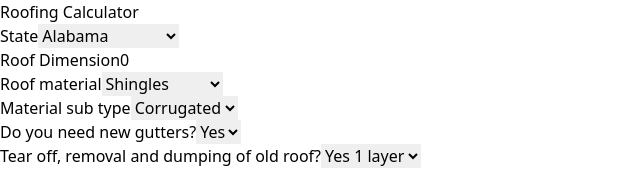
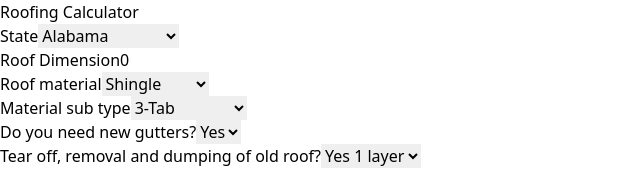
Before and after one commit to lmigonzalez/roof-calculator, a React (Vite) app: page / in a window 1280 px wide. Shown: the top 170 px of the page, without its empty margins (0-640 px from the left). Built offline with nearby package versions, Linux system fonts and the light colour scheme.

Commit message:
logic simple

```diff
--- a/src/App.tsx
+++ b/src/App.tsx
@@ -9,7 +9,12 @@ function App() {
 
   function getFinalValue(value: formValuesTypes) {
     setFinalValue(
-      Calculate(value.roofMaterial, parseInt(value.dimensions), value.state)
+      Calculate(
+        value.roofMaterial,
+        parseInt(value.dimensions),
+        value.state,
+        value.subMaterial
+      )
     );
     setShowResult(true);
   }
--- a/src/components/Form.tsx
+++ b/src/components/Form.tsx
@@ -1,6 +1,7 @@
-import React, { useState } from "react";
+import React, { useEffect, useState } from "react";
 import { prices } from "../data/materialsPrice";
 import { states } from "../data/states";
+import { pric } from "../data/prices";
 
 interface Props {
   getValue: (value: formValuesTypes) => void;
@@ -19,50 +20,11 @@ export type formValuesTypes = {
 };
 
 const Form: React.FC<Props> = ({ getValue }) => {
-  const roofMaterials = [
-    {
-      value: "shingles",
-      text: "Shingles",
-    },
-    {
-      value: "tiles",
-      text: "Tiles",
-    },
-    {
-      value: "metal",
-      text: "Metal",
-    },
-    {
-      value: "fibre-glass",
-      text: "Fibre Glass",
-    },
-
-    {
-      value: "fibre-cement",
-      text: "Fibre Cement",
-    },
-  ];
-
-  const materialSubType = [
-    {
-      value: "corrugated",
-      text: "Corrugated",
-    },
-    {
-      value: "shake",
-      text: "Shake",
-    },
-    {
-      value: "slate",
-      text: "Slate",
-    },
-  ];
-
   const initialValues = {
     state: "Alabama",
     dimensions: "0",
-    roofMaterial: "shingles",
-    subMaterial: "corrugated",
+    roofMaterial: "Shingle",
+    subMaterial: "3-Tab",
     newGutters: "yes",
     oldRoof: "one-layer",
     stories: "1",
@@ -72,6 +34,14 @@ const Form: React.FC<Props> = ({ getValue }) => {
   };
 
   const [formValues, setFormValues] = useState(initialValues);
+  const roofMaterials = Object.keys(pric);
+  const matSubType = Object.keys(
+    pric[
+      (formValues.roofMaterial ||
+        initialValues.roofMaterial) as keyof typeof pric
+    ]
+  );
+  console.log(matSubType);
 
   function handleSubmit(e: any) {
     e.preventDefault();
@@ -138,8 +108,8 @@ const Form: React.FC<Props> = ({ getValue }) => {
           >
             {roofMaterials.map((item, index) => {
               return (
-                <option key={index} value={item.value}>
-                  {item.text}
+                <option key={index} value={item}>
+                  {item}
                 </option>
               );
             })}
@@ -155,10 +125,10 @@ const Form: React.FC<Props> = ({ getValue }) => {
             value={formValues.subMaterial}
             onChange={handleChange}
           >
-            {materialSubType.map((item, index) => {
+            {matSubType.map((item, index) => {
               return (
-                <option key={index} value={item.value}>
-                  {item.text}
+                <option key={index} value={item}>
+                  {item}
                 </option>
               );
             })}
--- a/src/data/materialsPrice.tsx
+++ b/src/data/materialsPrice.tsx
@@ -1,352 +1,352 @@
 export const prices = {
-  "Alabama": {
-    "shingles": 2.90,
-    "tiles": 4.85,
-    "metal": 4.10,
-    "fibre glass": 3.30,
-    "fibre cement": 3.70
+  Alabama: {
+    shingles: 2.9,
+    tiles: 4.85,
+    metal: 4.1,
+    "fibre glass": 3.3,
+    "fibre cement": 3.7,
   },
-  "Alaska": {
-    "shingles": 3.30,
-    "tiles": 5.25,
-    "metal": 4.50,
+  Alaska: {
+    shingles: 3.3,
+    tiles: 5.25,
+    metal: 4.5,
     "fibre glass": 3.85,
-    "fibre cement": 4.35
+    "fibre cement": 4.35,
   },
-  "Arizona": {
-    "shingles": 3.05,
-    "tiles": 5.05,
-    "metal": 3.90,
+  Arizona: {
+    shingles: 3.05,
+    tiles: 5.05,
+    metal: 3.9,
     "fibre glass": 3.15,
-    "fibre cement": 3.55
+    "fibre cement": 3.55,
   },
-  "Arkansas": {
-    "shingles": 2.75,
-    "tiles": 4.65,
-    "metal": 3.90,
+  Arkansas: {
+    shingles: 2.75,
+    tiles: 4.65,
+    metal: 3.9,
     "fibre glass": 3.05,
-    "fibre cement": 3.45
+    "fibre cement": 3.45,
   },
-  "California": {
-    "shingles": 3.60,
-    "tiles": 5.95,
-    "metal": 4.75,
+  California: {
+    shingles: 3.6,
+    tiles: 5.95,
+    metal: 4.75,
     "fibre glass": 3.85,
-    "fibre cement": 4.30
+    "fibre cement": 4.3,
   },
-  "Colorado": {
-    "shingles": 3.35,
-    "tiles": 5.70,
-    "metal": 4.55,
+  Colorado: {
+    shingles: 3.35,
+    tiles: 5.7,
+    metal: 4.55,
     "fibre glass": 3.65,
-    "fibre cement": 4.10
+    "fibre cement": 4.1,
   },
-  "Connecticut": {
-    "shingles": 3.35,
-    "tiles": 5.75,
-    "metal": 4.55,
-    "fibre glass": 3.60,
-    "fibre cement": 4.05
+  Connecticut: {
+    shingles: 3.35,
+    tiles: 5.75,
+    metal: 4.55,
+    "fibre glass": 3.6,
+    "fibre cement": 4.05,
   },
-  "Delaware": {
-    "shingles": 3.00,
-    "tiles": 5.00,
-    "metal": 4.10,
-    "fibre glass": 3.30,
-    "fibre cement": 3.70
+  Delaware: {
+    shingles: 3.0,
+    tiles: 5.0,
+    metal: 4.1,
+    "fibre glass": 3.3,
+    "fibre cement": 3.7,
   },
-  "Florida": {
-    "shingles": 3.05,
-    "tiles": 5.15,
-    "metal": 4.35,
+  Florida: {
+    shingles: 3.05,
+    tiles: 5.15,
+    metal: 4.35,
     "fibre glass": 3.45,
-    "fibre cement": 3.85
+    "fibre cement": 3.85,
   },
-  "Georgia": {
-    "shingles":31.2,
-    "tiles": 4.75,
-    "metal": 3.75,
-    "fibre glass": 3.50,
-    "fibre cement": 4.25
+  Georgia: {
+    shingles: 31.2,
+    tiles: 4.75,
+    metal: 3.75,
+    "fibre glass": 3.5,
+    "fibre cement": 4.25,
   },
-  "Hawaii": {
-    "shingles": 4.25,
-    "tiles": 6.25,
-    "metal": 5.00,
-    "fibre glass": 4.50,
-    "fibre cement": 5.50
+  Hawaii: {
+    shingles: 4.25,
+    tiles: 6.25,
+    metal: 5.0,
+    "fibre glass": 4.5,
+    "fibre cement": 5.5,
   },
-  "Idaho": {
-    "shingles": 3.50,
-    "tiles": 5.25,
-    "metal": 4.25,
+  Idaho: {
+    shingles: 3.5,
+    tiles: 5.25,
+    metal: 4.25,
     "fibre glass": 3.75,
-    "fibre cement": 4.50
+    "fibre cement": 4.5,
   },
-  "Illinois": {
-    "shingles": 3.75,
-    "tiles": 5.50,
-    "metal": 4.25,
-    "fibre glass": 4.00,
-    "fibre cement": 4.75
+  Illinois: {
+    shingles: 3.75,
+    tiles: 5.5,
+    metal: 4.25,
+    "fibre glass": 4.0,
+    "fibre cement": 4.75,
   },
-  "Indiana": {
-    "shingles": 3.50,
-    "tiles": 5.25,
-    "metal": 4.00,
+  Indiana: {
+    shingles: 3.5,
+    tiles: 5.25,
+    metal: 4.0,
     "fibre glass": 3.75,
-    "fibre cement": 4.50
+    "fibre cement": 4.5,
   },
-  "Iowa": {
-    "shingles": 3.75,
-    "tiles": 5.50,
-    "metal": 4.25,
-    "fibre glass": 4.00,
-    "fibre cement": 4.75
+  Iowa: {
+    shingles: 3.75,
+    tiles: 5.5,
+    metal: 4.25,
+    "fibre glass": 4.0,
+    "fibre cement": 4.75,
   },
-  "Kansas": {
-    "shingles": 3.50,
-    "tiles": 5.25,
-    "metal": 4.00,
+  Kansas: {
+    shingles: 3.5,
+    tiles: 5.25,
+    metal: 4.0,
     "fibre glass": 3.75,
-    "fibre cement": 4.50
+    "fibre cement": 4.5,
   },
-  "Kentucky": {
-    "shingles": 3.50,
-    "tiles": 5.25,
-    "metal": 4.00,
+  Kentucky: {
+    shingles: 3.5,
+    tiles: 5.25,
+    metal: 4.0,
     "fibre glass": 3.75,
-    "fibre cement": 4.50
+    "fibre cement": 4.5,
   },
-  "Louisiana": {
-    "shingles": 3.75,
-    "tiles": 5.50,
-    "metal": 4.25,
-    "fibre glass": 4.00,
-    "fibre cement": 4.75
+  Louisiana: {
+    shingles: 3.75,
+    tiles: 5.5,
+    metal: 4.25,
+    "fibre glass": 4.0,
+    "fibre cement": 4.75,
   },
-  "Maine": {
-    "shingles": 4.00,
-    "tiles": 5.75,
-    "metal": 4.50,
+  Maine: {
+    shingles: 4.0,
+    tiles: 5.75,
+    metal: 4.5,
     "fibre glass": 4.25,
-    "fibre cement": 5.00
+    "fibre cement": 5.0,
   },
-  "Maryland": {
-    "shingles": 3.75,
-    "tiles": 5.50,
-    "metal": 4.25,
-    "fibre glass": 4.00,
-    "fibre cement": 4.75
+  Maryland: {
+    shingles: 3.75,
+    tiles: 5.5,
+    metal: 4.25,
+    "fibre glass": 4.0,
+    "fibre cement": 4.75,
   },
-  "Massachusetts": {
-    "Shingles": 2.15,
-    "Tiles": 5.75,
-    "Metal": 3.75,
-    "Fiberglass": 295,
-    "Fibre cement": 3.85
+  Massachusetts: {
+    Shingles: 2.15,
+    Tiles: 5.75,
+    Metal: 3.75,
+    Fiberglass: 295,
+    "Fibre cement": 3.85,
   },
-  "Michigan": {
-    "Shingles": 2.30,
-    "Tiles": 6.50,
-    "Metal": 4.20,
-    "Fiberglass": 315,
-    "Fibre cement": 3.95
+  Michigan: {
+    Shingles: 2.3,
+    Tiles: 6.5,
+    Metal: 4.2,
+    Fiberglass: 315,
+    "Fibre cement": 3.95,
   },
-  "Minnesota": {
-    "Shingles": 1.95,
-    "Tiles": 5.75,
-    "Metal": 3.80,
-    "Fiberglass": 290,
-    "Fibre cement": 3.60
+  Minnesota: {
+    Shingles: 1.95,
+    Tiles: 5.75,
+    Metal: 3.8,
+    Fiberglass: 290,
+    "Fibre cement": 3.6,
   },
-  "Mississippi": {
-    "Shingles": 1.95,
-    "Tiles": 5.40,
-    "Metal": 3.40,
-    "Fiberglass": 265,
-    "Fibre cement": 3.40
+  Mississippi: {
+    Shingles: 1.95,
+    Tiles: 5.4,
+    Metal: 3.4,
+    Fiberglass: 265,
+    "Fibre cement": 3.4,
   },
-  "Missouri": {
-    "Shingles": 2.00,
-    "Tiles": 5.50,
-    "Metal": 3.65,
-    "Fiberglass": 285,
-    "Fibre cement": 3.65
+  Missouri: {
+    Shingles: 2.0,
+    Tiles: 5.5,
+    Metal: 3.65,
+    Fiberglass: 285,
+    "Fibre cement": 3.65,
   },
-  "Montana": {
-    "Shingles": 2.10,
-    "Tiles": 6.50,
-    "Metal": 4.00,
-    "Fiberglass": 300,
-    "Fibre cement": 3.80
+  Montana: {
+    Shingles: 2.1,
+    Tiles: 6.5,
+    Metal: 4.0,
+    Fiberglass: 300,
+    "Fibre cement": 3.8,
   },
-  "Nebraska": {
-    "Shingles": 1.95,
-    "Tiles": 5.95,
-    "Metal": 3.90,
-    "Fiberglass": 295,
-    "Fibre cement": 3.75
+  Nebraska: {
+    Shingles: 1.95,
+    Tiles: 5.95,
+    Metal: 3.9,
+    Fiberglass: 295,
+    "Fibre cement": 3.75,
   },
-  "Nevada": {
-    "Shingles": 2.20,
-    "Tiles": 6.50,
-    "Metal": 4.25,
-    "Fiberglass": 320,
-    "Fibre cement": 4.05
+  Nevada: {
+    Shingles: 2.2,
+    Tiles: 6.5,
+    Metal: 4.25,
+    Fiberglass: 320,
+    "Fibre cement": 4.05,
   },
   "New Hampshire": {
-    "Shingles": 2.20,
-    "Tiles": 6.25,
-    "Metal": 4.00,
-    "Fiberglass": 310,
-    "Fibre cement": 3.90
+    Shingles: 2.2,
+    Tiles: 6.25,
+    Metal: 4.0,
+    Fiberglass: 310,
+    "Fibre cement": 3.9,
   },
   "New Jersey": {
-    "shingles": 2.90,
-    "tiles": 4.72,
-    "metal": 4.24,
+    shingles: 2.9,
+    tiles: 4.72,
+    metal: 4.24,
     "fibre glass": 2.96,
-    "fibre cement": 3.68
+    "fibre cement": 3.68,
   },
   "New Mexico": {
-    "shingles": 2.77,
-    "tiles": 4.25,
-    "metal": 3.85,
+    shingles: 2.77,
+    tiles: 4.25,
+    metal: 3.85,
     "fibre glass": 2.82,
-    "fibre cement": 3.53
+    "fibre cement": 3.53,
   },
   "New York": {
-    "shingles": 3.03,
-    "tiles": 4.97,
-    "metal": 4.46,
+    shingles: 3.03,
+    tiles: 4.97,
+    metal: 4.46,
     "fibre glass": 3.11,
-    "fibre cement": 3.87
+    "fibre cement": 3.87,
   },
   "North Carolina": {
-    "shingles": 2.74,
-    "tiles": 4.56,
-    "metal": 4.11,
+    shingles: 2.74,
+    tiles: 4.56,
+    metal: 4.11,
     "fibre glass": 2.86,
-    "fibre cement": 3.57
+    "fibre cement": 3.57,
   },
   "North Dakota": {
-    "shingles": 2.76,
-    "tiles": 4.58,
-    "metal": 4.13,
+    shingles: 2.76,
+    tiles: 4.58,
+    metal: 4.13,
     "fibre glass": 2.88,
-    "fibre cement": 3.60
+    "fibre cement": 3.6,
   },
-  "Ohio": {
-    "shingles": 2.78,
-    "tiles": 4.59,
-    "metal": 4.14,
+  Ohio: {
+    shingles: 2.78,
+    tiles: 4.59,
+    metal: 4.14,
     "fibre glass": 2.88,
-    "fibre cement": 3.58
+    "fibre cement": 3.58,
   },
-  "Oklahoma": {
-    "shingles": 2.67,
-    "tiles": 4.45,
-    "metal": 4.02,
+  Oklahoma: {
+    shingles: 2.67,
+    tiles: 4.45,
+    metal: 4.02,
     "fibre glass": 2.79,
-    "fibre cement": 3.50
+    "fibre cement": 3.5,
   },
-  "Oregon": {
-    "shingles": 3.07,
-    "tiles": 4.99,
-    "metal": 4.48,
+  Oregon: {
+    shingles: 3.07,
+    tiles: 4.99,
+    metal: 4.48,
     "fibre glass": 3.12,
-    "fibre cement": 3.89
+    "fibre cement": 3.89,
   },
-  "Pennsylvania": {
-    "shingles": 3.20,
-    "tiles": 5.80,
-    "metal": 4.50,
-    "fibre glass": 3.50,
-    "fibre cement": 4.00
+  Pennsylvania: {
+    shingles: 3.2,
+    tiles: 5.8,
+    metal: 4.5,
+    "fibre glass": 3.5,
+    "fibre cement": 4.0,
   },
   "Rhode Island": {
-    "shingles": 3.50,
-    "tiles": 6.20,
-    "metal": 4.80,
-    "fibre glass": 3.80,
-    "fibre cement": 4.20
+    shingles: 3.5,
+    tiles: 6.2,
+    metal: 4.8,
+    "fibre glass": 3.8,
+    "fibre cement": 4.2,
   },
   "South Carolina": {
-    "shingles": 2.90,
-    "tiles": 5.30,
-    "metal": 4.20,
-    "fibre glass": 3.20,
-    "fibre cement": 3.70
+    shingles: 2.9,
+    tiles: 5.3,
+    metal: 4.2,
+    "fibre glass": 3.2,
+    "fibre cement": 3.7,
   },
   "South Dakota": {
-    "shingles": 2.80,
-    "tiles": 5.10,
-    "metal": 4.00,
-    "fibre glass": 3.00,
-    "fibre cement": 3.60
+    shingles: 2.8,
+    tiles: 5.1,
+    metal: 4.0,
+    "fibre glass": 3.0,
+    "fibre cement": 3.6,
   },
-  "Tennessee": {
-    "shingles": 2.90,
-    "tiles": 5.40,
-    "metal": 4.30,
-    "fibre glass": 3.30,
-    "fibre cement": 3.80
+  Tennessee: {
+    shingles: 2.9,
+    tiles: 5.4,
+    metal: 4.3,
+    "fibre glass": 3.3,
+    "fibre cement": 3.8,
   },
-  "Texas": {
-    "shingles": 3.20,
-    "tiles": 5.90,
-    "metal": 4.60,
-    "fibre glass": 3.60,
-    "fibre cement": 4.10
+  Texas: {
+    shingles: 3.2,
+    tiles: 5.9,
+    metal: 4.6,
+    "fibre glass": 3.6,
+    "fibre cement": 4.1,
   },
-  "Utah": {
-    "shingles": 3.10,
-    "tiles": 5.70,
-    "metal": 4.40,
-    "fibre glass": 3.40,
-    "fibre cement": 3.90
+  Utah: {
+    shingles: 3.1,
+    tiles: 5.7,
+    metal: 4.4,
+    "fibre glass": 3.4,
+    "fibre cement": 3.9,
   },
-  "Vermont": {
-    "shingles": 3.40,
-    "tiles": 6.00,
-    "metal": 4.70,
-    "fibre glass": 3.70,
-    "fibre cement": 4.20
+  Vermont: {
+    shingles: 3.4,
+    tiles: 6.0,
+    metal: 4.7,
+    "fibre glass": 3.7,
+    "fibre cement": 4.2,
   },
-  "Virginia": {
-    "shingles": 2.65,
-    "tiles": 5.50,
-    "metal": 6.20,
+  Virginia: {
+    shingles: 2.65,
+    tiles: 5.5,
+    metal: 6.2,
     "fibre glass": 3.15,
-    "fibre cement": 3.90
+    "fibre cement": 3.9,
   },
-  "Washington": {
-    "shingles": 3.75,
-    "tiles": 6.20,
-    "metal": 7.20,
-    "fibre glass": 3.60,
-    "fibre cement": 4.60
+  Washington: {
+    shingles: 3.75,
+    tiles: 6.2,
+    metal: 7.2,
+    "fibre glass": 3.6,
+    "fibre cement": 4.6,
   },
   "West Virginia": {
-    "shingles": 2.50,
-    "tiles": 5.25,
-    "metal": 5.95,
-    "fibre glass": 3.00,
-    "fibre cement": 3.65
+    shingles: 2.5,
+    tiles: 5.25,
+    metal: 5.95,
+    "fibre glass": 3.0,
+    "fibre cement": 3.65,
   },
-  "Wisconsin": {
-    "shingles": 2.85,
-    "tiles": 5.95,
-    "metal": 6.75,
+  Wisconsin: {
+    shingles: 2.85,
+    tiles: 5.95,
+    metal: 6.75,
     "fibre glass": 3.35,
-    "fibre cement": 4.10
+    "fibre cement": 4.1,
   },
-  "Wyoming": {
-    "shingles": 2.95,
-    "tiles": 6.15,
-    "metal": 6.90,
-    "fibre glass": 3.50,
-    "fibre cement": 4.30
-  }
-}
+  Wyoming: {
+    shingles: 2.95,
+    tiles: 6.15,
+    metal: 6.9,
+    "fibre glass": 3.5,
+    "fibre cement": 4.3,
+  },
+};
--- a/src/data/prices.ts
+++ b/src/data/prices.ts
@@ -1,4 +1,4 @@
-const pric = {
+export const pric = {
     tile: {
         "Concrete": 4,
         "Clay":7.5,
--- a/src/logic.ts
+++ b/src/logic.ts
@@ -1,5 +1,6 @@
 import { laborPrice } from "./data/laborPrice";
 import { prices } from "./data/materialsPrice";
+import { pric } from "./data/prices";
 
 function tilesSum(...tiles: tile[])
 {
@@ -22,9 +23,10 @@ function mapMaterialPrice(...tiles: tile[])
     return tiles.map((tile)=> tile.price=tile.material.price*tile.mesure)
 }
 
-function loadMaterial(state: string, material: string): material {
-    const ste = state as keyof typeof pric;
-    return { name: material, price: Object.entries(pric[ste]).find((item)=> item[0]===material)?.[1] as number}
+function loadMaterial(material: string, submaterial: string): material {
+    console.log("h", submaterial)
+    const ste = material as keyof typeof pric;
+    return { name: material, price: Object.entries(pric[ste]).find((item)=> item[0]===submaterial)?.[1] as number}
 }
 
 function loadTile(material: material, mesure: number): tile {
@@ -36,18 +38,20 @@ function loadTile(material: material, mesure: number): tile {
     return laborPrice[ste].average()
 }
 
-export function Calculate(material: string, dim: number, state: string) {
+export function Calculate(material: string, dim: number, state: string,submaterial:string) {
 
-    const mat = loadMaterial(state, material);
-
+    const mat = loadMaterial(material,submaterial);
+    //  console.log(mat)
     const tile = { mesure: 1, material: mat, price: 0 } as tile
-    console.log(tile)
+    // console.log(tile)
     const tiles:tile[] = []
     for (let index = 0; index < dim; index++) {
        tiles.push(tile)
     }
+
     mapMaterialPrice(...tiles)
-    console.log(tilesSum(...tiles))
+    // console.log(tiles)
+    // console.log(tilesSum(...tiles))
 
     return tilesSum(...tiles) + loadAverageLaborPrice(state)*dim
 }
```
